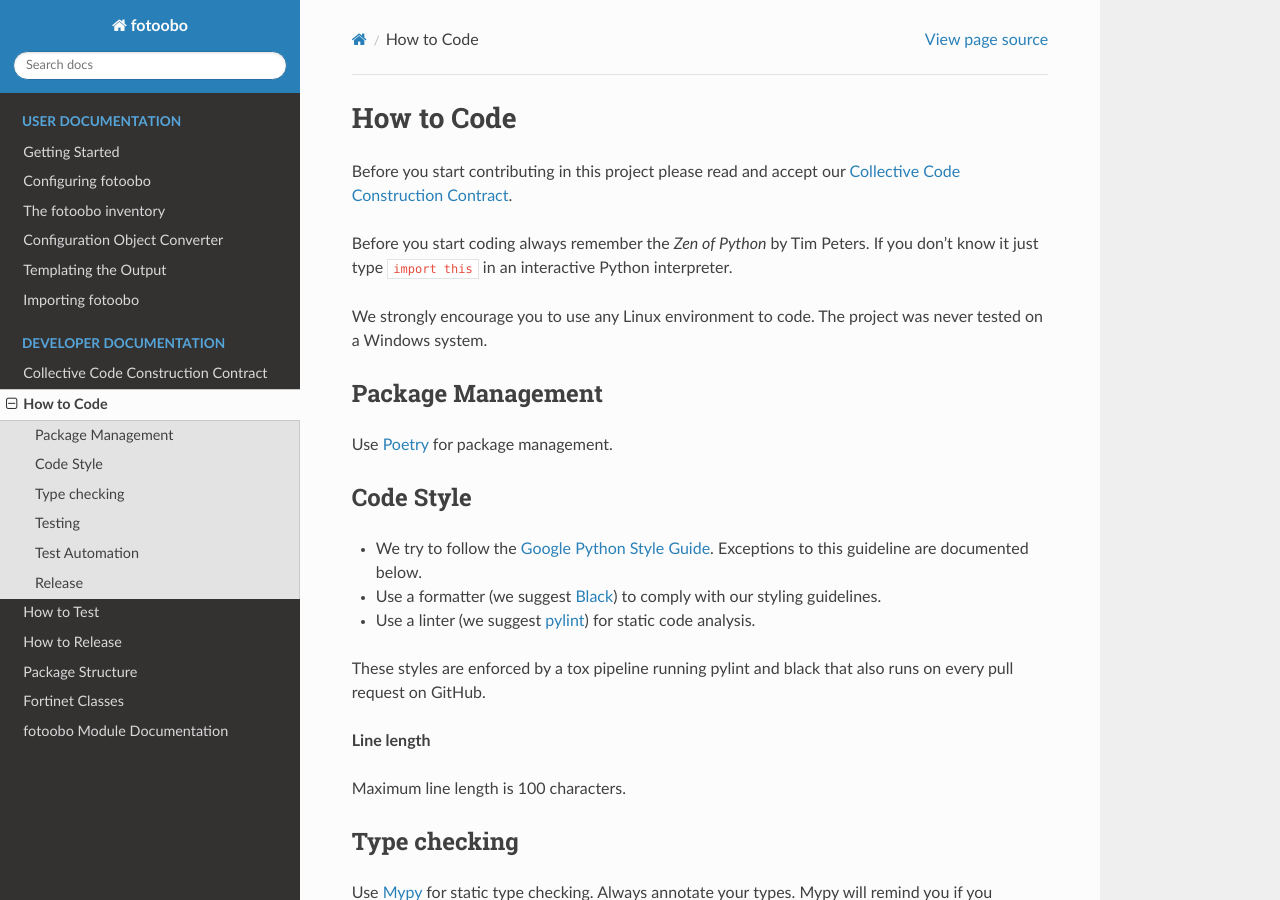
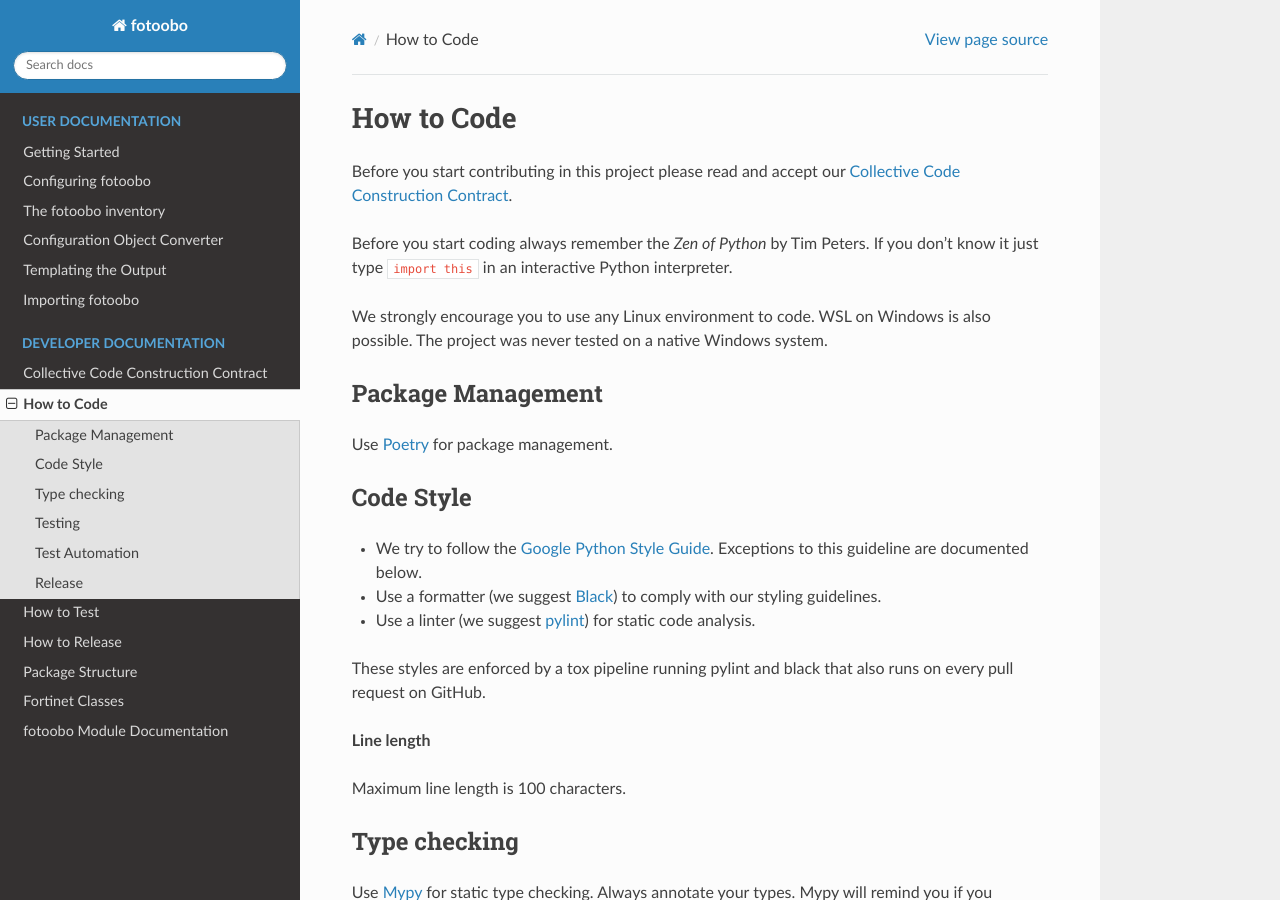
Before and after one commit to migros/fotoobo, a Sphinx documentation site: the page built from docs/source/developer/how_to_code.rst, in a window 1280 px wide and 900 px high. Built offline with Sphinx 7.4.7 and the Read the Docs theme 2.0.0, drawn with Linux system fonts in a browser that asks for light colours.

Commit message:
📝 Clarification on usage on Windows

```diff
--- a/docs/source/developer/how_to_code.rst
+++ b/docs/source/developer/how_to_code.rst
@@ -10,8 +10,8 @@ Before you start contributing in this project please read and accept our :ref:`C
 Before you start coding always remember the *Zen of Python* by Tim Peters. If you don't know it just
 type :code:`import this` in an interactive Python interpreter.
 
-We strongly encourage you to use any Linux environment to code. The project was never tested on
-a Windows system.
+We strongly encourage you to use any Linux environment to code. WSL on Windows is also possible. The
+project was never tested on a native Windows system.
 
 
 Package Management
```
